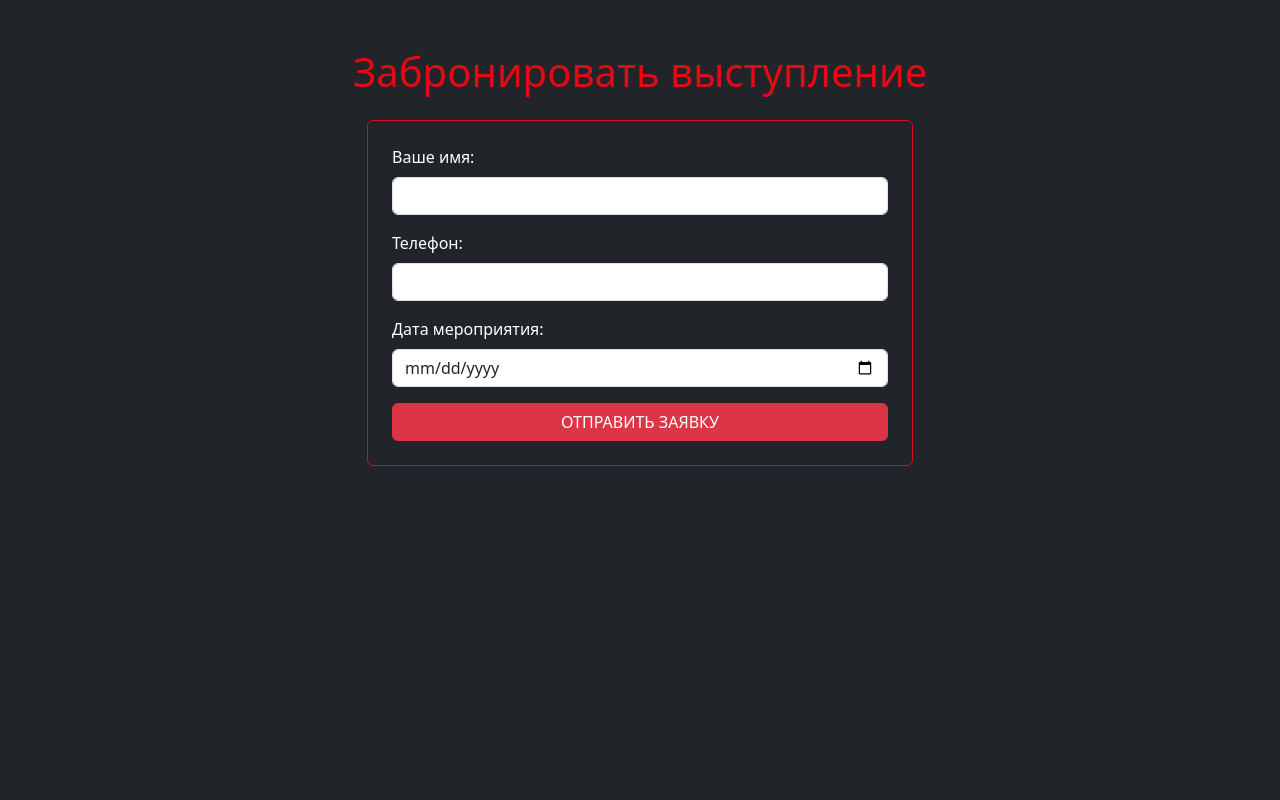
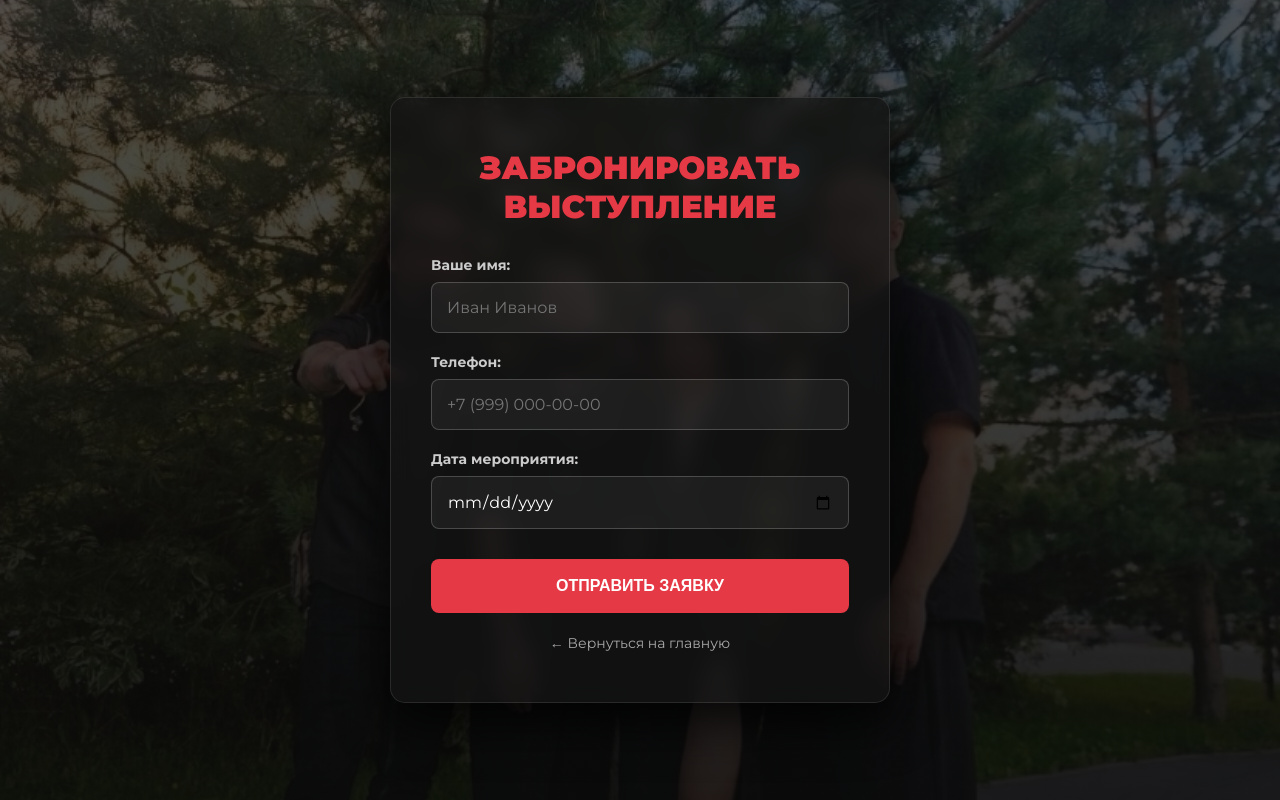
Before and after one commit to esin665-afk/zhara_django_site, a Django app: page /booking/ in a window 1280 px wide. Run offline with Django 5.2, Linux system fonts and the light colour scheme.

Commit message:
style: красивый дизайн страницы бронирования с фото на фоне

```diff
--- a/static/css/style.css
+++ b/static/css/style.css
@@ -395,3 +395,110 @@ body {
         margin: 30% auto;
     }
 }
+
+/* =========================================
+   СТРАНИЦА БРОНИРОВАНИЯ (BOOKING)
+   ========================================= */
+.booking-page {
+    height: 100vh;
+    display: flex;
+    justify-content: center;
+    align-items: center;
+    overflow: hidden;
+    position: relative;
+}
+
+/* Фоновое изображение с затемнением */
+.booking-bg {
+    position: absolute;
+    top: 0; left: 0; width: 100%; height: 100%;
+    background: linear-gradient(rgba(10,10,10,0.7), rgba(10,10,10,0.9)), url('../images/about-bg.jpg') center/cover no-repeat;
+    z-index: -1;
+}
+
+/* Карточка формы (эффект стекла) */
+.booking-container {
+    background: rgba(20, 20, 20, 0.7); /* Полупрозрачный черный */
+    backdrop-filter: blur(10px); /* Размытие фона за формой */
+    -webkit-backdrop-filter: blur(10px);
+    border: 1px solid rgba(255, 255, 255, 0.1);
+    padding: 50px 40px;
+    border-radius: 15px;
+    width: 100%;
+    max-width: 500px;
+    box-shadow: 0 20px 50px rgba(0,0,0,0.8);
+    animation: slideUp 0.8s ease-out forwards;
+}
+
+.booking-title {
+    font-size: 2rem;
+    text-align: center;
+    color: #e63946;
+    margin-bottom: 30px;
+    font-weight: 900;
+    text-transform: uppercase;
+}
+
+/* Поля ввода */
+.form-group {
+    margin-bottom: 20px;
+}
+
+.form-group label {
+    display: block;
+    margin-bottom: 8px;
+    color: #ccc;
+    font-size: 14px;
+    font-weight: 600;
+}
+
+.form-group input {
+    width: 100%;
+    padding: 15px;
+    background: rgba(255, 255, 255, 0.05);
+    border: 1px solid rgba(255, 255, 255, 0.2);
+    border-radius: 8px;
+    color: #fff;
+    font-size: 16px;
+    font-family: 'Montserrat', sans-serif;
+    transition: border 0.3s, background 0.3s;
+}
+
+.form-group input:focus {
+    outline: none;
+    border-color: #e63946; /* Красная рамка при клике */
+    background: rgba(255, 255, 255, 0.1);
+}
+
+/* Кнопка */
+.btn-submit {
+    width: 100%;
+    background-color: #e63946;
+    color: white;
+    border: none;
+    padding: 18px;
+    border-radius: 8px;
+    font-size: 16px;
+    font-weight: 700;
+    text-transform: uppercase;
+    cursor: pointer;
+    margin-top: 10px;
+    transition: background 0.3s, transform 0.3s;
+}
+
+.btn-submit:hover {
+    background-color: #bc2f3a;
+    transform: translateY(-2px);
+}
+
+/* Адаптация под мобильные */
+@media (max-width: 768px) {
+    .booking-container {
+        padding: 30px 20px;
+        margin: 20px;
+        width: calc(100% - 40px);
+    }
+    .booking-title {
+        font-size: 1.5rem;
+    }
+}
--- a/templates/main/booking.html
+++ b/templates/main/booking.html
@@ -1,42 +1,45 @@
+{% load static %}
 <!DOCTYPE html>
 <html lang="ru">
 <head>
     <meta charset="UTF-8">
+    <meta name="viewport" content="width=device-width, initial-scale=1.0">
     <title>Забронировать дату | ЖАРА</title>
-    <!-- Твой стиль + Bootstrap -->
-    <link rel="stylesheet" type="text/css" href="/static/css/style.css">
-    <link href="https://cdn.jsdelivr.net/npm/bootstrap@5.3.0/dist/css/bootstrap.min.css" rel="stylesheet">
+    <link rel="stylesheet" href="{% static 'css/style.css' %}">
 </head>
-<body class="bg-dark text-white">
+<body class="booking-page">
 
-    <div class="container mt-5">
-        <h1 class="text-center mb-4" style="color: #e50914;">Забронировать выступление</h1>
+    <!-- Фоновое фото (берем то же, что и в секции О группе) -->
+    <div class="booking-bg"></div>
 
-        <div class="row justify-content-center">
-            <div class="col-md-6">
-                <form method="post" class="p-4 border rounded" style="border-color: #e50914 !important;">
-                    {% csrf_token %}
+    <div class="booking-container">
+        <h1 class="booking-title">Забронировать выступление</h1>
 
-                    <div class="mb-3">
-                        <label for="name" class="form-label">Ваше имя:</label>
-                        <input type="text" class="form-control" id="name" name="name" required>
-                    </div>
+        <form method="post" class="booking-form">
+            {% csrf_token %}
 
-                    <div class="mb-3">
-                        <label for="phone" class="form-label">Телефон:</label>
-                        <input type="tel" class="form-control" id="phone" name="phone" required>
-                    </div>
+            <div class="form-group">
+                <label for="name">Ваше имя:</label>
+                <input type="text" id="name" name="name" required placeholder="Иван Иванов">
+            </div>
 
-                    <div class="mb-3">
-                        <label for="date" class="form-label">Дата мероприятия:</label>
-                        <input type="date" class="form-control" id="date" name="event_date" required>
-                    </div>
+            <div class="form-group">
+                <label for="phone">Телефон:</label>
+                <input type="tel" id="phone" name="phone" required placeholder="+7 (999) 000-00-00">
+            </div>
 
-                    <!-- Кнопка в стиле btn btn-danger (красная) -->
-                    <button type="submit" class="btn btn-danger w-100">Отправить заявку</button>
-                </form>
+            <div class="form-group">
+                <label for="event_date">Дата мероприятия:</label>
+                <input type="date" id="event_date" name="event_date" required>
             </div>
+
+            <button type="submit" class="btn btn-submit">Отправить заявку</button>
+        </form>
+
+        <div style="text-align: center; margin-top: 20px;">
+            <a href="/" style="color: #aaa; text-decoration: none; font-size: 14px;">← Вернуться на главную</a>
         </div>
     </div>
+
 </body>
 </html>
```
